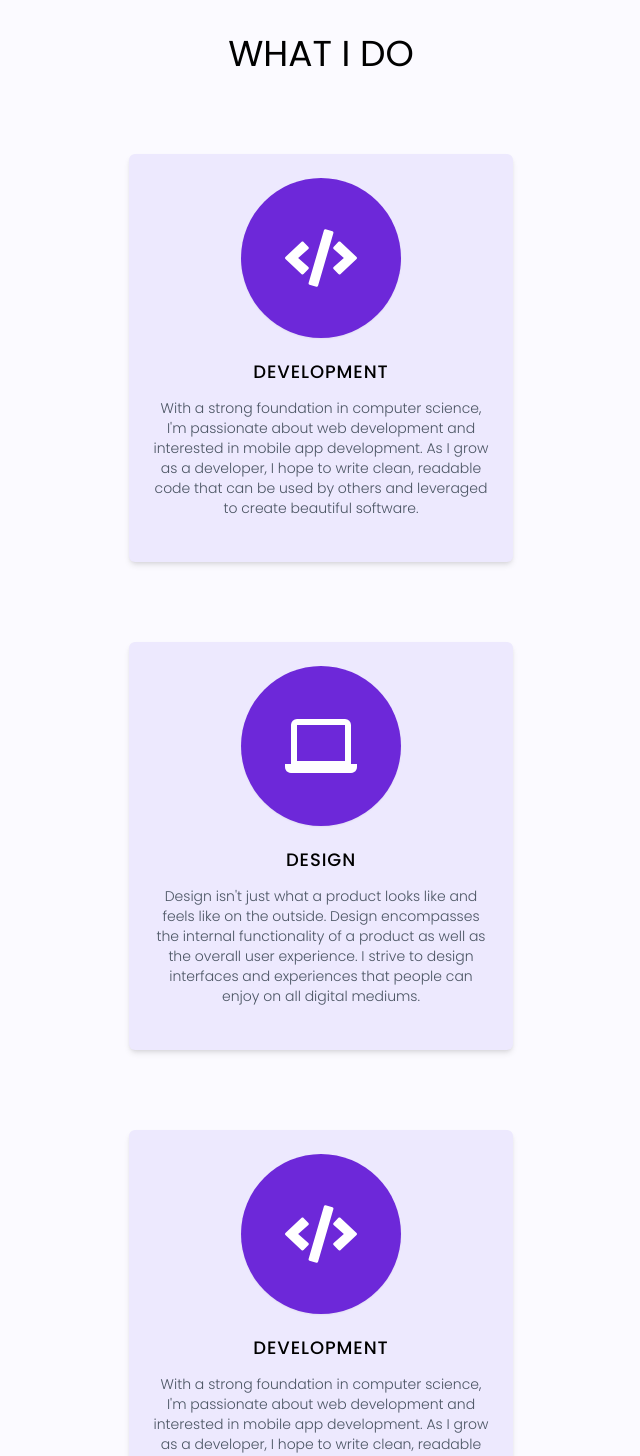
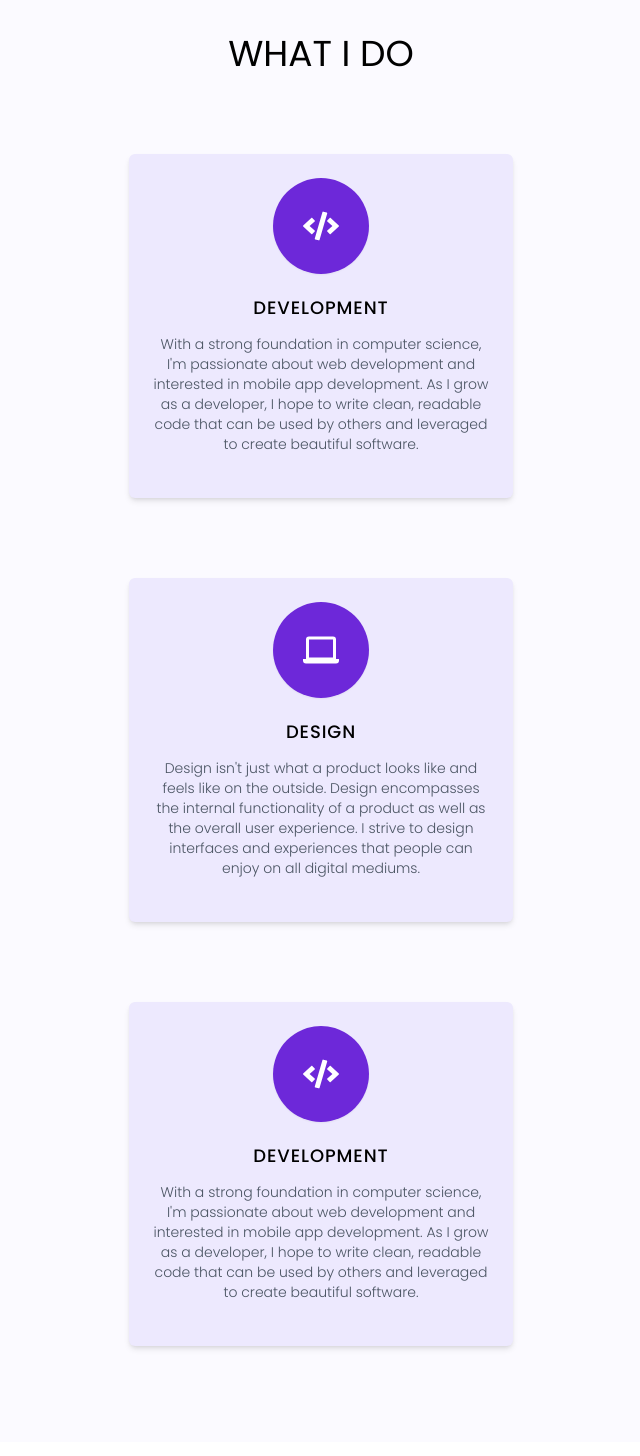
Before and after one commit to kouamherve/my-portfolio, a React (Create React App) app: page / in a window 1280 px wide. Shown: the part 1768-3224 px from the top of the page, without its empty margins (319-959 px from the left). Built offline with nearby package versions, Linux system fonts and the light colour scheme.

Commit message:
💄 F01: APP > Passion > Update style

```diff
--- a/src/components/Passion.js
+++ b/src/components/Passion.js
@@ -9,8 +9,8 @@ export default function Passion() {
           <h1 className=" text-4xl uppercase font-normal">What I do</h1>
 
           <div className="bg-violet-100 p-6 shadow-md size-fit flex flex-col items-center justify-center my-20 rounded-md">
-            <div className=" bg-violet-700 size-40 flex items-center justify-center rounded-full shadow-sm ">
-              <FaCode className=" text-7xl text-white " />
+            <div className=" bg-violet-700 size-24 flex items-center justify-center rounded-full shadow-sm ">
+              <FaCode className=" text-4xl text-white " />
             </div>
             <div className=" text-center my-5">
               <h2 className=" uppercase font-medium text-lg tracking-wider">
@@ -26,8 +26,8 @@ export default function Passion() {
             </div>
           </div>
           <div className="bg-violet-100 p-6 shadow-md size-fit flex flex-col items-center justify-center my-20 rounded-md">
-            <div className=" bg-violet-700 size-40 flex items-center justify-center rounded-full shadow-sm ">
-              <GrPersonalComputer className=" text-7xl text-white " />
+            <div className=" bg-violet-700 size-24 flex items-center justify-center rounded-full shadow-sm ">
+              <GrPersonalComputer className=" text-4xl text-white " />
             </div>
             <div className=" text-center my-5">
               <h2 className=" uppercase font-medium text-lg tracking-wider">
@@ -43,8 +43,8 @@ export default function Passion() {
             </div>
           </div>
           <div className="bg-violet-100 p-6 shadow-md size-fit flex flex-col items-center justify-center my-20 rounded-md">
-            <div className=" bg-violet-700 size-40 flex items-center justify-center rounded-full shadow-sm ">
-              <FaCode className=" text-7xl text-white " />
+            <div className=" bg-violet-700 size-24 flex items-center justify-center rounded-full shadow-sm ">
+              <FaCode className=" text-4xl text-white " />
             </div>
             <div className=" text-center my-5">
               <h2 className=" uppercase font-medium text-lg tracking-wider">
```
